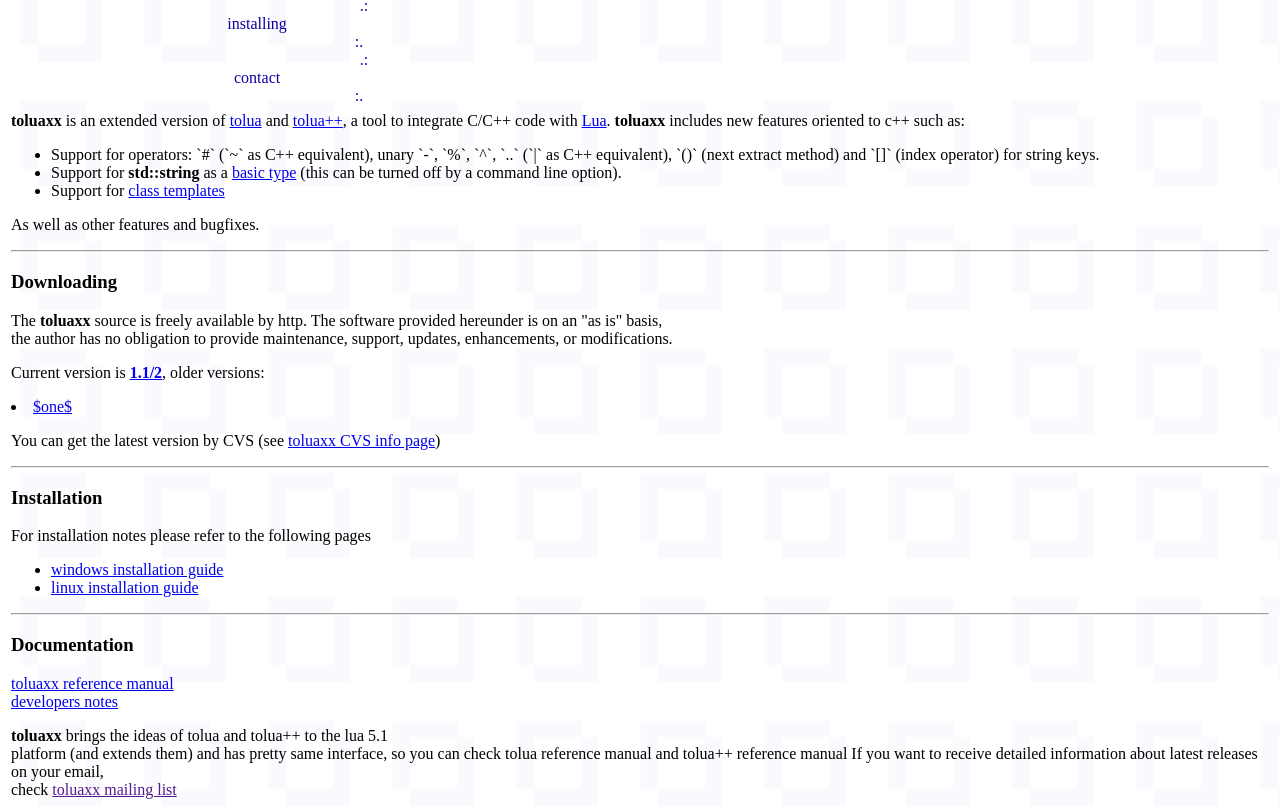
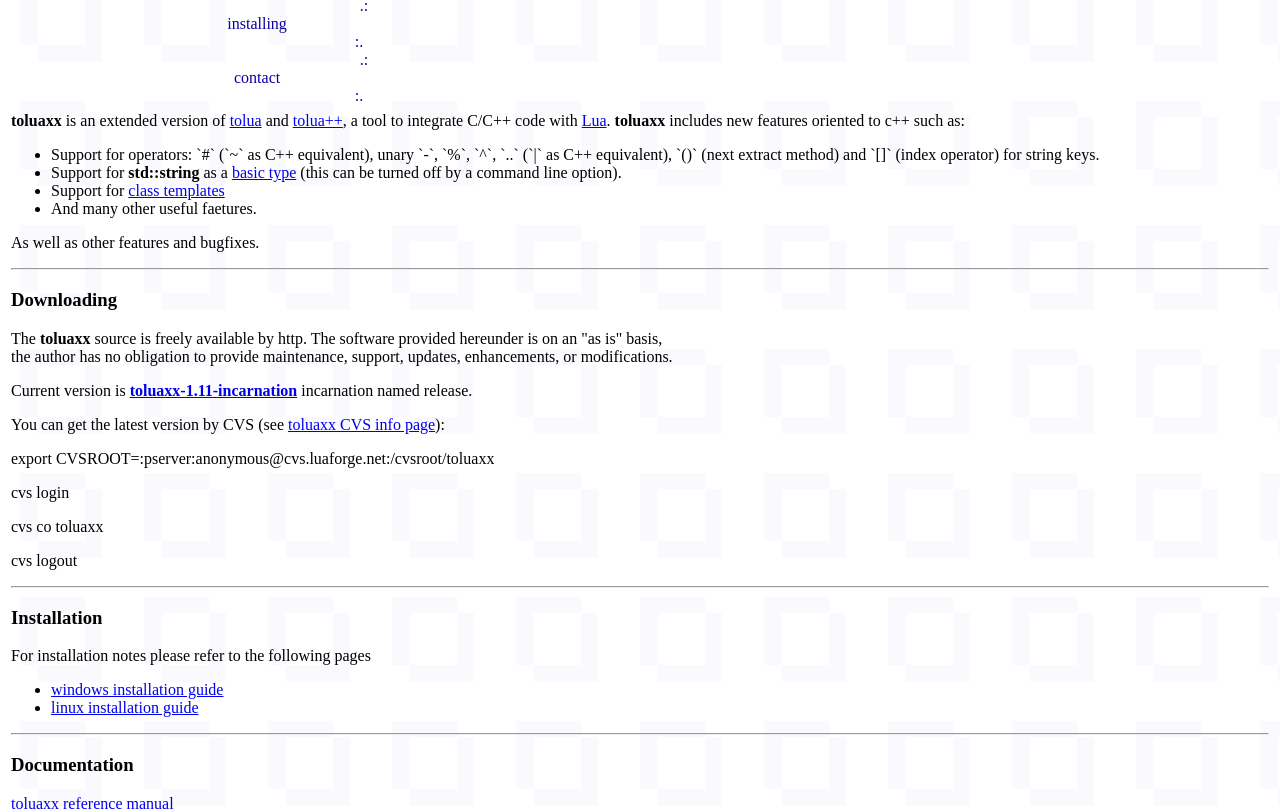
Before and after one commit to luaforge/toluaxx, a plain HTML site: page toluaxx/doc/index.html in a window 1280 px wide. Shown: the part 291-1100 px from the top of the page. Drawn offline with Linux system fonts and the light colour scheme.

Commit message:
Documentation changes

```diff
--- a/toluaxx/doc/index.html
+++ b/toluaxx/doc/index.html
@@ -22,7 +22,7 @@
 	<a href="#download">download</a>
 	<a href="#documentation">documentation</a>
 	<a href="#installing">installing</a>
-	<a href="mailto:toluaxx-commit@luaforge.net">contact</a>
+	<a href="mailto:phoenix11@users.luaforge.net">contact</a>
       </td>
     </tr></table>
   </td></tr>
@@ -36,6 +36,7 @@
       <li> Support for operators: `#` (`~` as C++ equivalent), unary `-`, `%`, `^`, `..` (`|` as C++ equivalent), `()` (next extract method) and `[]` (index operator) for string keys.</li>
       <li> Support for <b>std::string</b> as a <a href="#basics">basic type</a> (this can be turned off by a command line option).</li>
       <li> Support for <a href="#templates">class templates</a></li>
+      <li> And many other useful faetures. </li>
     </ul>
     <p>
     As well as other features and bugfixes.
@@ -46,11 +47,14 @@
     The software provided hereunder is on an "as is" basis, <br>
     the author has no obligation to provide maintenance, support, updates, enhancements,
     or modifications.
+    <p>Current version is <b><a href="http://luaforge.net/frs/download.php/1812/toluaxx-1.11-incarnation.tar.bz2">toluaxx-1.11-incarnation</a></b> incarnation named release.<!--, older versions:
     <p>
-    Current version is <b><a href="toluaxx-1.12.tar.bz2">1.1/2</a></b>, older versions:
-    <p>
-    <li> <a href="...">$one$</a>
-    <p>You can get the latest version by CVS (see <a href = "http://luaforge.net/scm/?group_id=223">toluaxx CVS info page</a>)
+    <li> <a href="...">$one$</a>-->
+    <p>You can get the latest version by CVS (see <a href = "http://luaforge.net/scm/?group_id=223">toluaxx CVS info page</a>):
+    <p>  export CVSROOT=:pserver:anonymous@cvs.luaforge.net:/cvsroot/toluaxx
+    <p>  cvs login
+    <p>  cvs co toluaxx
+    <p>  cvs logout
     <hr>
     <a name="installing"></a>
     <h3>Installation</h3>
```
